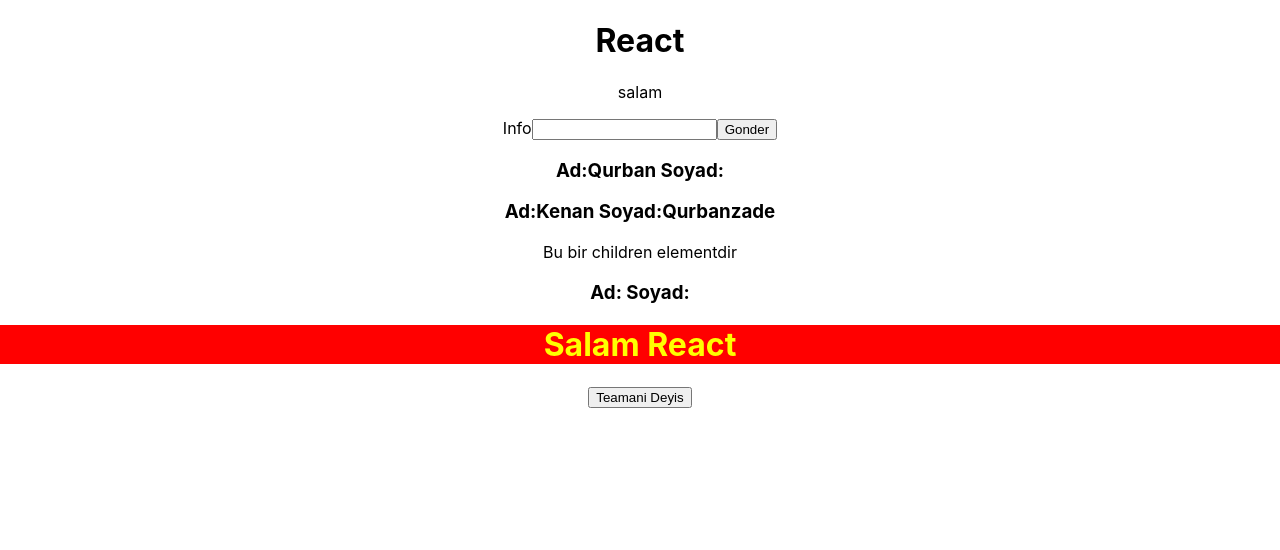
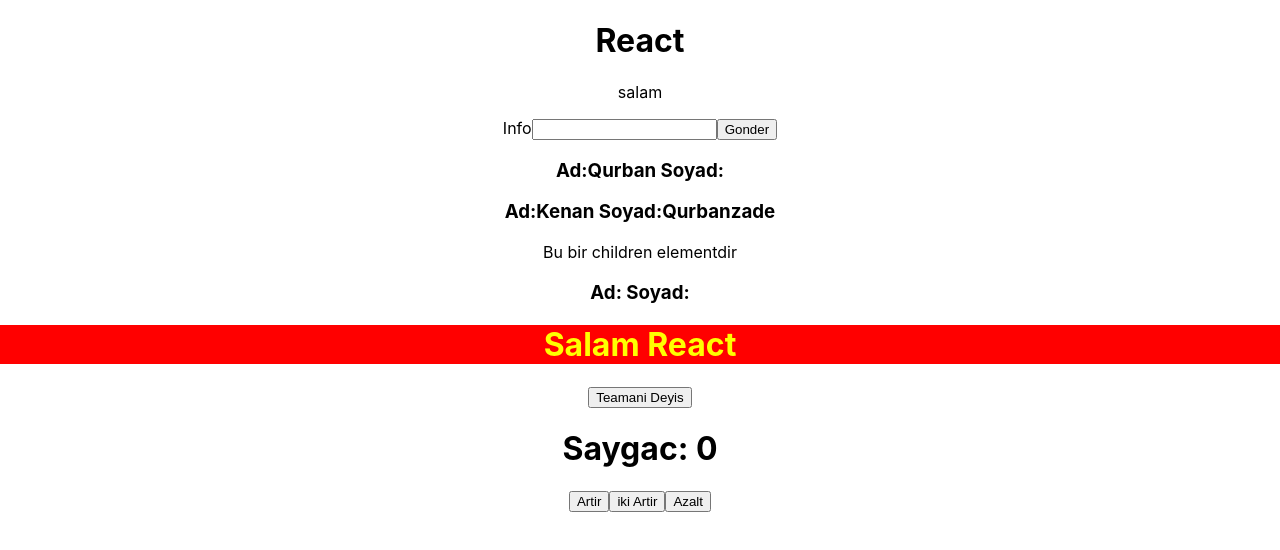
Before and after one commit to gurbangurbanzade/React-Projects, a React (Create React App) app in the folder Exercises/ReactUdemyIA/01MyApp/my-app/: page / in a window 1280 px wide. Shown: the top 550 px of the page. Built offline with nearby package versions, Linux system fonts and the light colour scheme.

Commit message:
setState Example

```diff
--- a/Exercises/ReactUdemyIA/01MyApp/my-app/src/App.js
+++ b/Exercises/ReactUdemyIA/01MyApp/my-app/src/App.js
@@ -3,6 +3,7 @@
 import Form from "./Components/Form";
 import Kimlik from "./Components/Kimlik";
 import Tema from "./Components/Tema";
+import Saygac from "./Components/Saygac";
 
 function App() {
   return (
@@ -15,6 +16,7 @@
         <p>Bu bir children elementdir</p>
       </Kimlik>
       <Tema />
+      <Saygac />
     </div>
   );
 }
--- /dev/null
+++ b/Exercises/ReactUdemyIA/01MyApp/my-app/src/Components/Saygac.js
@@ -0,0 +1,45 @@
+import React, { Component } from "react";
+
+export class Saygac extends Component {
+  constructor(props) {
+    super(props);
+    this.state = {
+      saygac: 0,
+    };
+  }
+
+  // artirSay() {
+  //   this.setState({
+  //     saygac: this.state.saygac + 1,
+  //   });
+  // }
+  artirSay() {
+    this.setState((prevState) => ({
+      saygac: prevState.saygac + 1,
+    }));
+  }
+  ikiArtirSay() {
+    this.setState((prevState) => ({
+      saygac: prevState.saygac + 2,
+    }));
+  }
+  azaltSay() {
+    this.setState({
+      saygac: this.state.saygac - 1,
+    });
+  }
+
+  render() {
+    return (
+      <div>
+        <h1>Saygac: {this.state.saygac} </h1>
+        <button onClick={() => this.artirSay()}>Artir</button>
+        <button onClick={() => this.ikiArtirSay()}>iki Artir</button>
+
+        <button onClick={() => this.azaltSay()}>Azalt</button>
+      </div>
+    );
+  }
+}
+
+export default Saygac;
```
